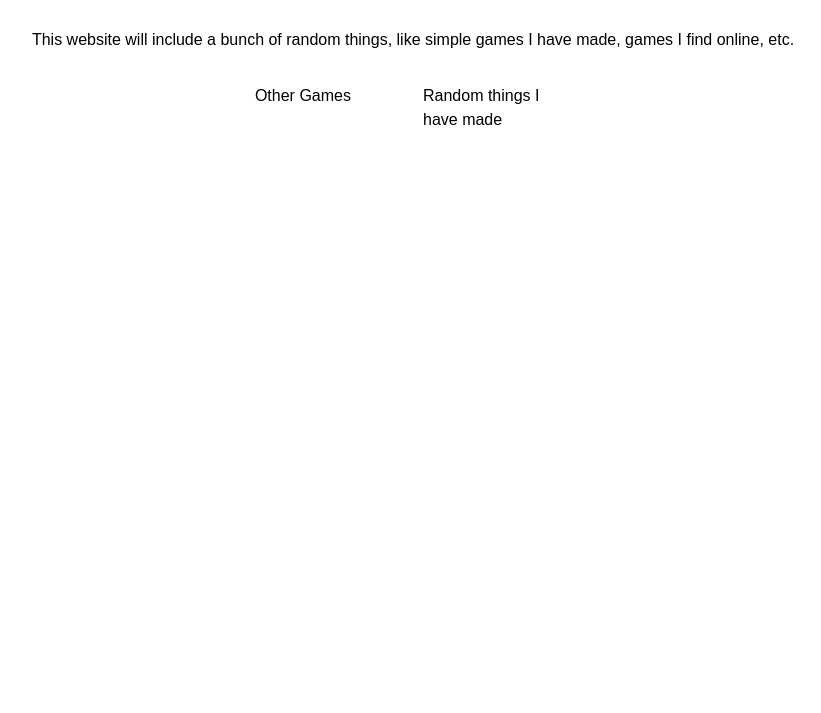
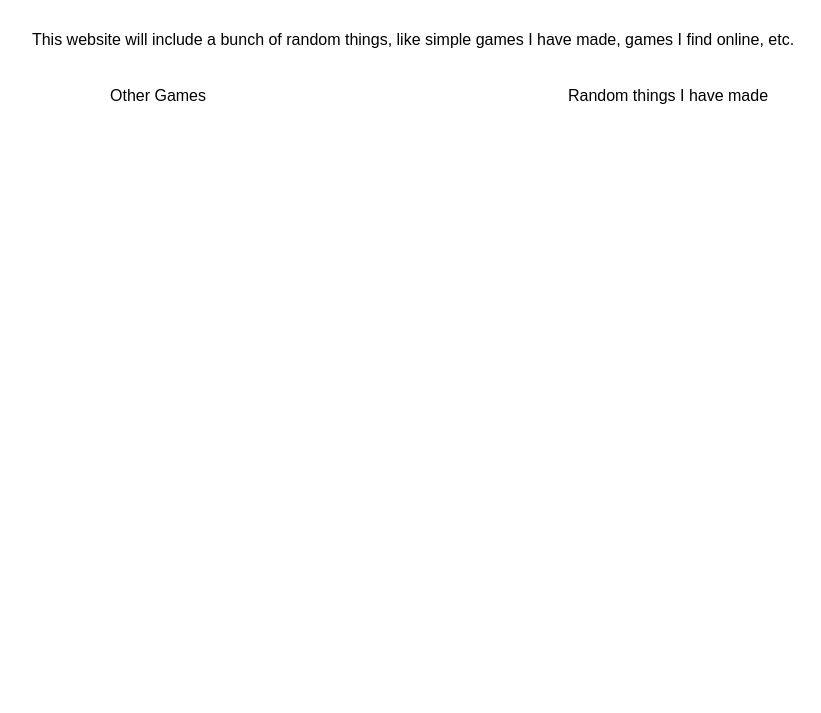
Before and after one commit to SiltyAnt/SiltyAnt.github.io, a plain HTML site: page index.html in a window 1280 px wide. Shown: the part 87-800 px from the top of the page, without its empty margins (227-1048 px from the left). Drawn offline with Linux system fonts and the light colour scheme.

Commit message:
Update styles.css

```diff
--- a/styles.css
+++ b/styles.css
@@ -17,9 +17,12 @@ button {
 
 #split-container {
   display: flex;
-  gap:20px;
+  gap: 20px;
+  width: 100%;
+  max-width: 1000px;
 }
 
-#right-side, #left-side {
+#left-side, #right-side {
   flex: 1;
+  text-align: center;
 }
```
